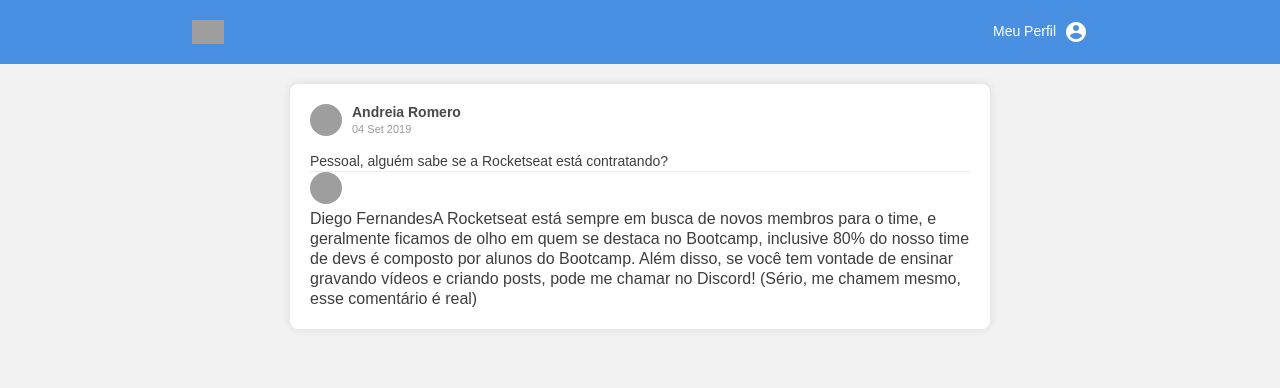
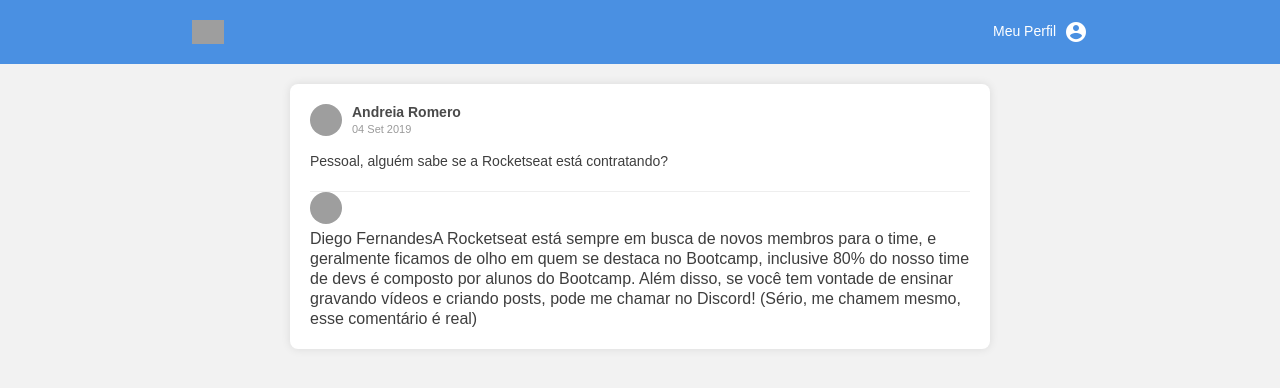
Before and after one commit to iarlenaquiles/facebook-reactjs, a React app: page / in a window 1280 px wide. Shown: the top 388 px of the page. Built offline with nearby package versions, Linux system fonts and the light colour scheme; grey boxes are pictures that could not be loaded.

Commit message:
criando css do posts-comments

```diff
--- a/src/App.css
+++ b/src/App.css
@@ -103,3 +103,7 @@ nav > div i {
   height: 1px;
   background: #eeeeee;
 }
+
+.post-comments {
+  margin-top: 20px;
+}
```
